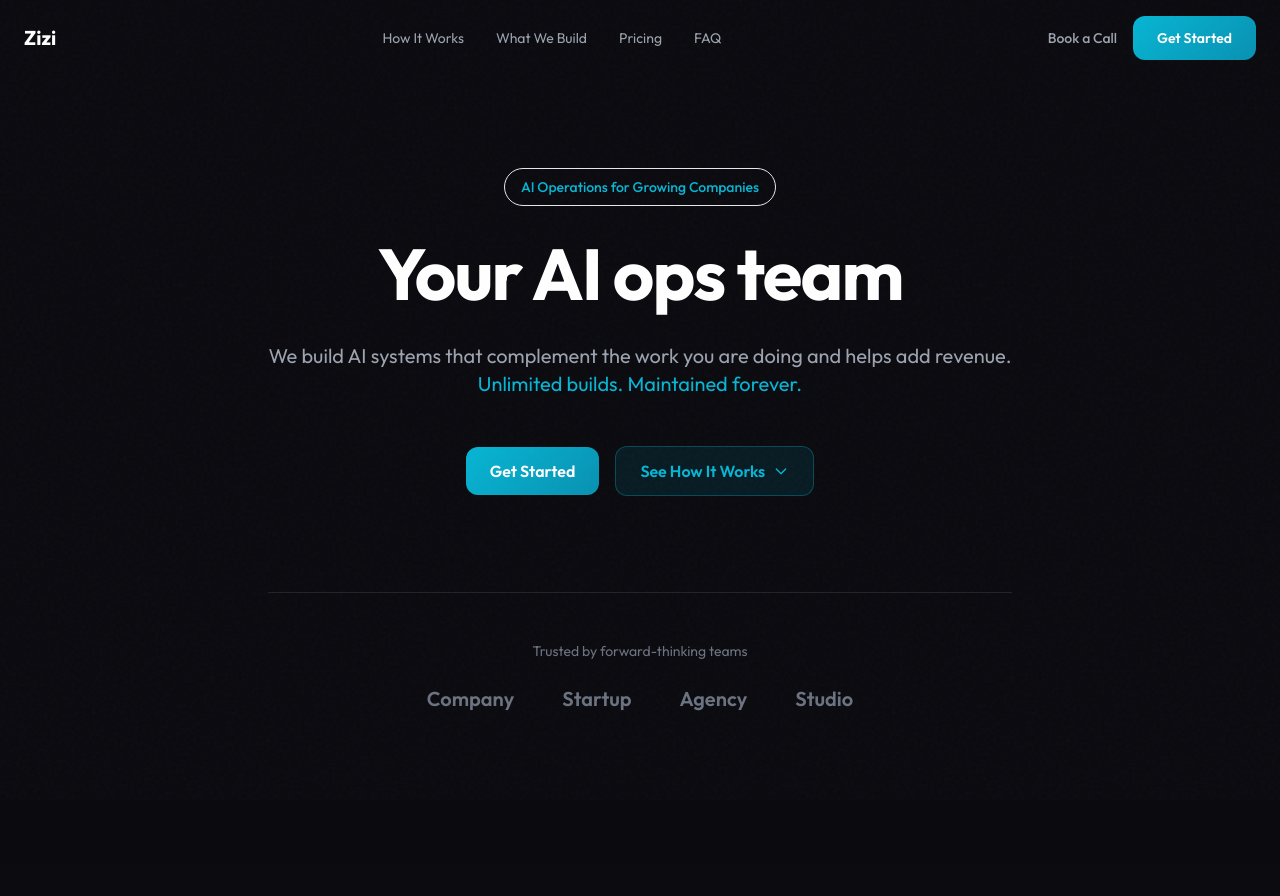
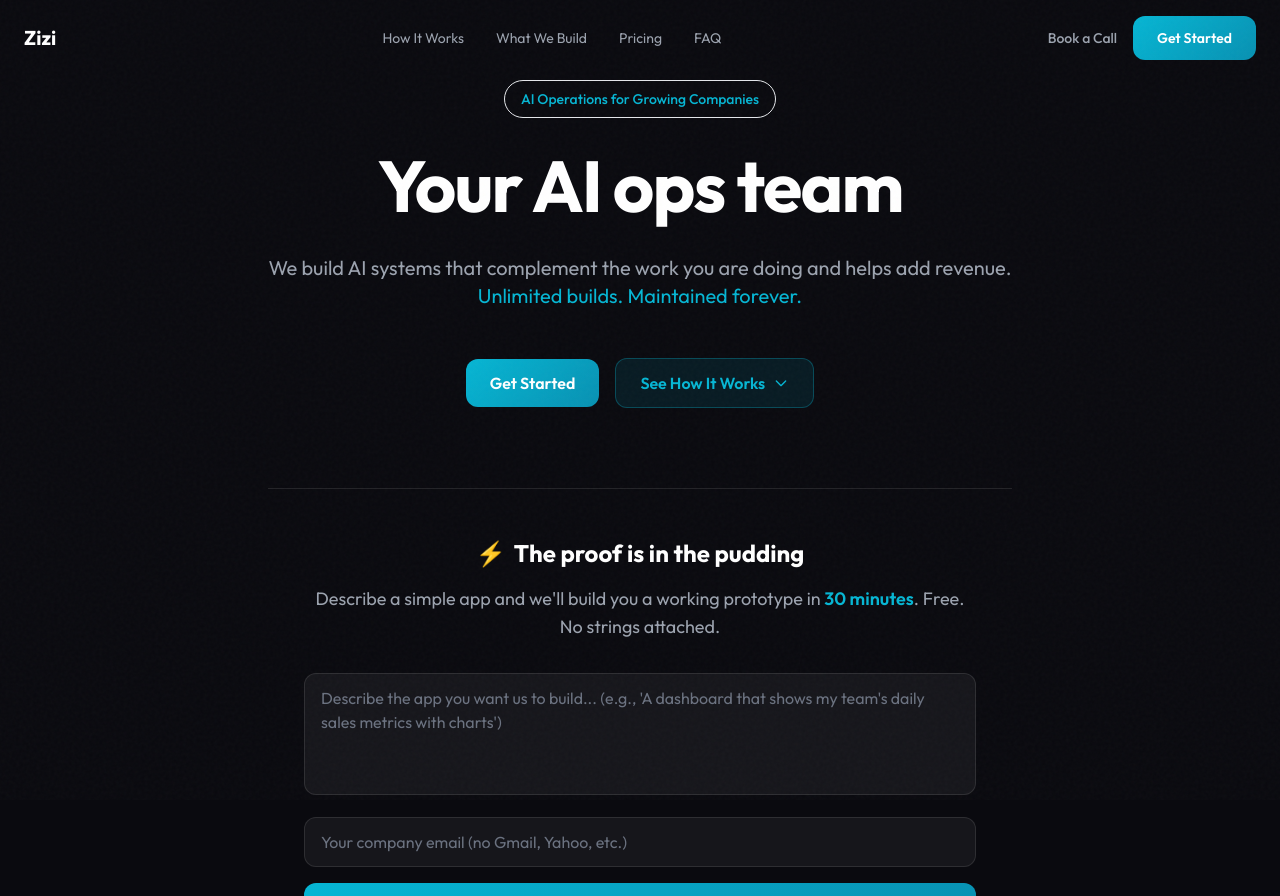
Before and after one commit to CourageAllien/zizi, a Next.js app: page / in a window 1280 px wide. Shown: the top 896 px of the page. Built offline with nearby package versions, Linux system fonts and the light colour scheme.

Commit message:
feat: add proof is in the pudding prototype request form

```diff
--- a/app/page.tsx
+++ b/app/page.tsx
@@ -1,6 +1,5 @@
 import Header from "@/components/Header";
 import Hero from "@/components/Hero";
-import FreeToolOffer from "@/components/FreeToolOffer";
 import Problem from "@/components/Problem";
 import Solution from "@/components/Solution";
 import WhatWeBuild from "@/components/WhatWeBuild";
@@ -18,7 +17,6 @@ export default function Home() {
       <Header />
       <main>
         <Hero />
-        <FreeToolOffer />
         <Problem />
         <Solution />
         <WhatWeBuild />
--- a/app/portal/access/[code]/page.tsx
+++ b/app/portal/access/[code]/page.tsx
@@ -9,21 +9,23 @@ import { useWorkspace } from '@/lib/workspace-context';
 export default function DirectAccessPage() {
   const router = useRouter();
   const params = useParams();
-  const { login, workspaces } = useWorkspace();
+  const { login, isDataLoaded } = useWorkspace();
 
   const [isLoading, setIsLoading] = useState(true);
   const [error, setError] = useState('');
   const [accessCode, setAccessCode] = useState('');
+  const [hasAttempted, setHasAttempted] = useState(false);
 
   // Get code from URL
   const urlCode = params.code as string;
 
   useEffect(() => {
-    if (urlCode) {
-      // Try to auto-login with the code from URL
+    // Wait for data to be loaded from localStorage before attempting login
+    if (isDataLoaded && urlCode && !hasAttempted) {
+      setHasAttempted(true);
       attemptAutoLogin(urlCode.toUpperCase());
     }
-  }, [urlCode]);
+  }, [isDataLoaded, urlCode, hasAttempted]);
 
   const attemptAutoLogin = async (code: string) => {
     setIsLoading(true);
--- a/components/Hero.tsx
+++ b/components/Hero.tsx
@@ -1,8 +1,83 @@
 "use client";
 
+import { useState } from "react";
 import { motion } from "framer-motion";
 
+// List of free email domains to block
+const FREE_EMAIL_DOMAINS = [
+  "gmail.com",
+  "yahoo.com",
+  "yahoo.co.uk",
+  "hotmail.com",
+  "hotmail.co.uk",
+  "outlook.com",
+  "outlook.co.uk",
+  "live.com",
+  "msn.com",
+  "aol.com",
+  "icloud.com",
+  "me.com",
+  "mac.com",
+  "protonmail.com",
+  "proton.me",
+  "mail.com",
+  "zoho.com",
+  "yandex.com",
+  "gmx.com",
+  "gmx.net",
+];
+
+function isCompanyEmail(email: string): boolean {
+  const domain = email.split("@")[1]?.toLowerCase();
+  if (!domain) return false;
+  return !FREE_EMAIL_DOMAINS.includes(domain);
+}
+
 export default function Hero() {
+  const [appDescription, setAppDescription] = useState("");
+  const [email, setEmail] = useState("");
+  const [isSubmitting, setIsSubmitting] = useState(false);
+  const [isSubmitted, setIsSubmitted] = useState(false);
+  const [error, setError] = useState("");
+
+  const handleSubmit = async (e: React.FormEvent) => {
+    e.preventDefault();
+    setError("");
+
+    if (!appDescription.trim()) {
+      setError("Please describe what you want us to build");
+      return;
+    }
+
+    if (!email.trim()) {
+      setError("Please enter your company email");
+      return;
+    }
+
+    if (!isCompanyEmail(email)) {
+      setError("Please use your company email (no Gmail, Yahoo, Outlook, etc.)");
+      return;
+    }
+
+    setIsSubmitting(true);
+
+    try {
+      const response = await fetch("/api/prototype-request", {
+        method: "POST",
+        headers: { "Content-Type": "application/json" },
+        body: JSON.stringify({ description: appDescription, email }),
+      });
+
+      if (!response.ok) throw new Error("Failed to submit");
+
+      setIsSubmitted(true);
+    } catch {
+      setError("Something went wrong. Please try again.");
+    } finally {
+      setIsSubmitting(false);
+    }
+  };
+
   return (
     <section className="min-h-screen flex items-center justify-center relative overflow-hidden pt-20 bg-[var(--color-bg-primary)]">
       {/* Background gradients */}
@@ -73,20 +148,94 @@ export default function Hero() {
           </a>
         </motion.div>
 
+        {/* Proof is in the Pudding - Build Request Section */}
         <motion.div
-          initial={{ opacity: 0 }}
-          animate={{ opacity: 1 }}
+          initial={{ opacity: 0, y: 20 }}
+          animate={{ opacity: 1, y: 0 }}
           transition={{ duration: 0.6, delay: 0.5 }}
-          className="mt-24 pt-12 border-t border-[var(--color-border)]"
+          className="mt-20 pt-12 border-t border-[var(--color-border)]"
         >
-          <p className="text-sm text-[var(--color-text-muted)] mb-6">
-            Trusted by forward-thinking teams
-          </p>
-          <div className="flex items-center justify-center gap-12 text-[var(--color-text-muted)]">
-            <span className="text-xl font-semibold">Company</span>
-            <span className="text-xl font-semibold">Startup</span>
-            <span className="text-xl font-semibold">Agency</span>
-            <span className="hidden sm:block text-xl font-semibold">Studio</span>
+          <div className="max-w-2xl mx-auto">
+            <div className="flex items-center justify-center gap-2 mb-4">
+              <span className="text-2xl">⚡</span>
+              <h3 className="text-xl md:text-2xl font-bold text-white">
+                The proof is in the pudding
+              </h3>
+            </div>
+            <p className="text-[var(--color-text-secondary)] mb-8">
+              Describe a simple app and we&apos;ll build you a working prototype in{" "}
+              <span className="text-[var(--color-primary)] font-semibold">30 minutes</span>.
+              Free. No strings attached.
+            </p>
+
+            {!isSubmitted ? (
+              <form onSubmit={handleSubmit} className="space-y-4">
+                <div>
+                  <textarea
+                    value={appDescription}
+                    onChange={(e) => setAppDescription(e.target.value)}
+                    placeholder="Describe the app you want us to build... (e.g., 'A dashboard that shows my team's daily sales metrics with charts')"
+                    rows={4}
+                    className="input-field resize-none text-left"
+                  />
+                </div>
+                <div>
+                  <input
+                    type="email"
+                    value={email}
+                    onChange={(e) => setEmail(e.target.value)}
+                    placeholder="Your company email (no Gmail, Yahoo, etc.)"
+                    className="input-field"
+                  />
+                </div>
+
+                {error && (
+                  <p className="text-red-400 text-sm">{error}</p>
+                )}
+
+                <button
+                  type="submit"
+                  disabled={isSubmitting}
+                  className="btn-primary w-full text-base py-4 flex items-center justify-center gap-3 disabled:opacity-70 disabled:cursor-not-allowed"
+                >
+                  {isSubmitting ? (
+                    <>
+                      <span className="spinner" />
+                      Submitting...
+                    </>
+                  ) : (
+                    <>
+                      <svg className="w-5 h-5" fill="none" stroke="currentColor" viewBox="0 0 24 24">
+                        <path strokeLinecap="round" strokeLinejoin="round" strokeWidth={2} d="M13 10V3L4 14h7v7l9-11h-7z" />
+                      </svg>
+                      Build My Prototype
+                    </>
+                  )}
+                </button>
+
+                <p className="text-xs text-[var(--color-text-muted)]">
+                  We&apos;ll email you a link to your prototype within 30 minutes during business hours.
+                </p>
+              </form>
+            ) : (
+              <motion.div
+                initial={{ opacity: 0, scale: 0.95 }}
+                animate={{ opacity: 1, scale: 1 }}
+                className="bg-[var(--color-bg-tertiary)] rounded-2xl p-8 border border-[var(--color-primary)]/30"
+              >
+                <div className="w-16 h-16 rounded-full bg-gradient-to-br from-[var(--color-primary)] to-[var(--color-accent)] flex items-center justify-center mx-auto mb-4">
+                  <svg className="w-8 h-8 text-white" fill="none" stroke="currentColor" viewBox="0 0 24 24">
+                    <path strokeLinecap="round" strokeLinejoin="round" strokeWidth={2} d="M5 13l4 4L19 7" />
+                  </svg>
+                </div>
+                <h4 className="text-xl font-bold text-white mb-2">We&apos;re on it! 🚀</h4>
+                <p className="text-[var(--color-text-secondary)]">
+                  Check your inbox at <span className="text-white font-medium">{email}</span>.
+                  <br />
+                  Your prototype will be ready within 30 minutes.
+                </p>
+              </motion.div>
+            )}
           </div>
         </motion.div>
       </div>
```
Also changed, not shown: app/api/prototype-request/route.ts (added, +103 -0 lines), lib/workspace-context.tsx (+20 -3 lines).
